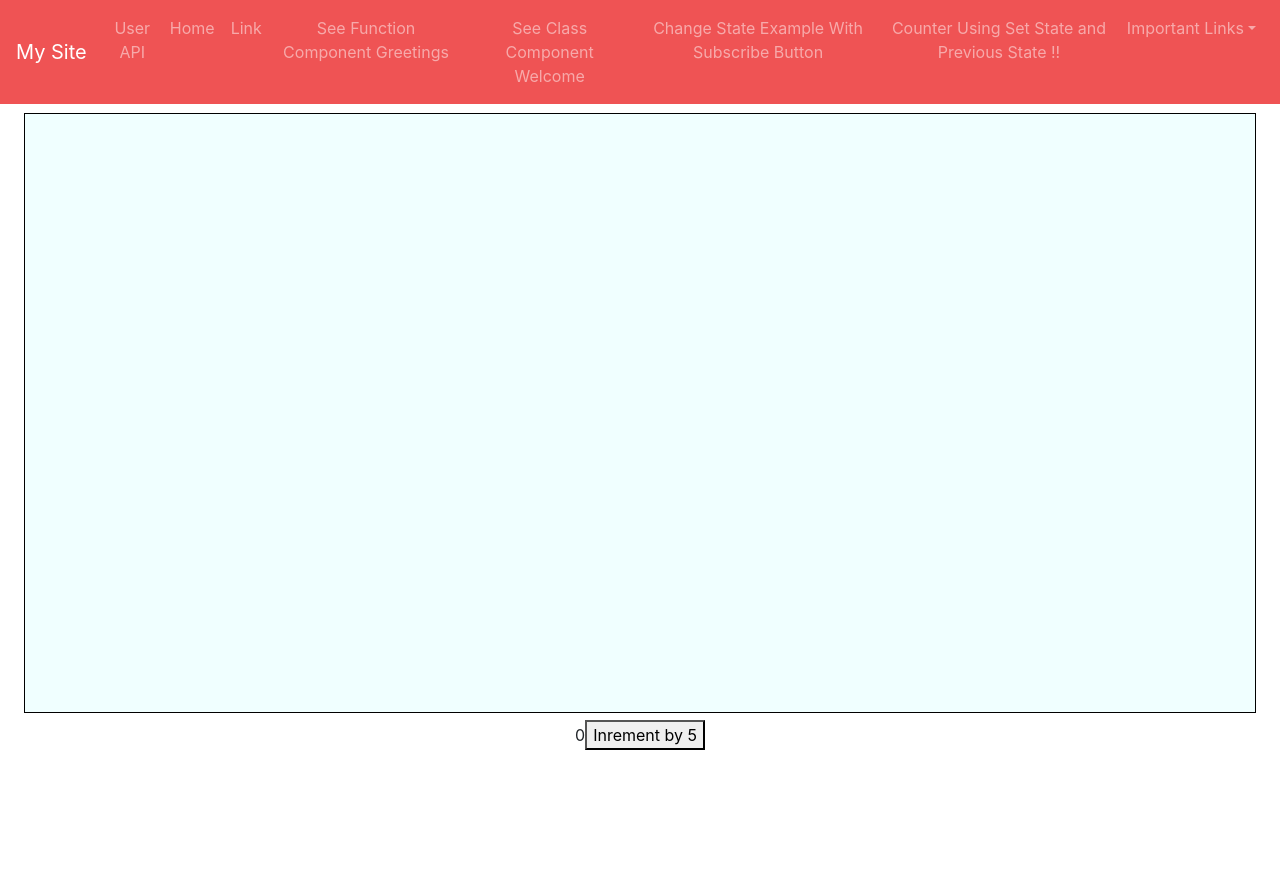
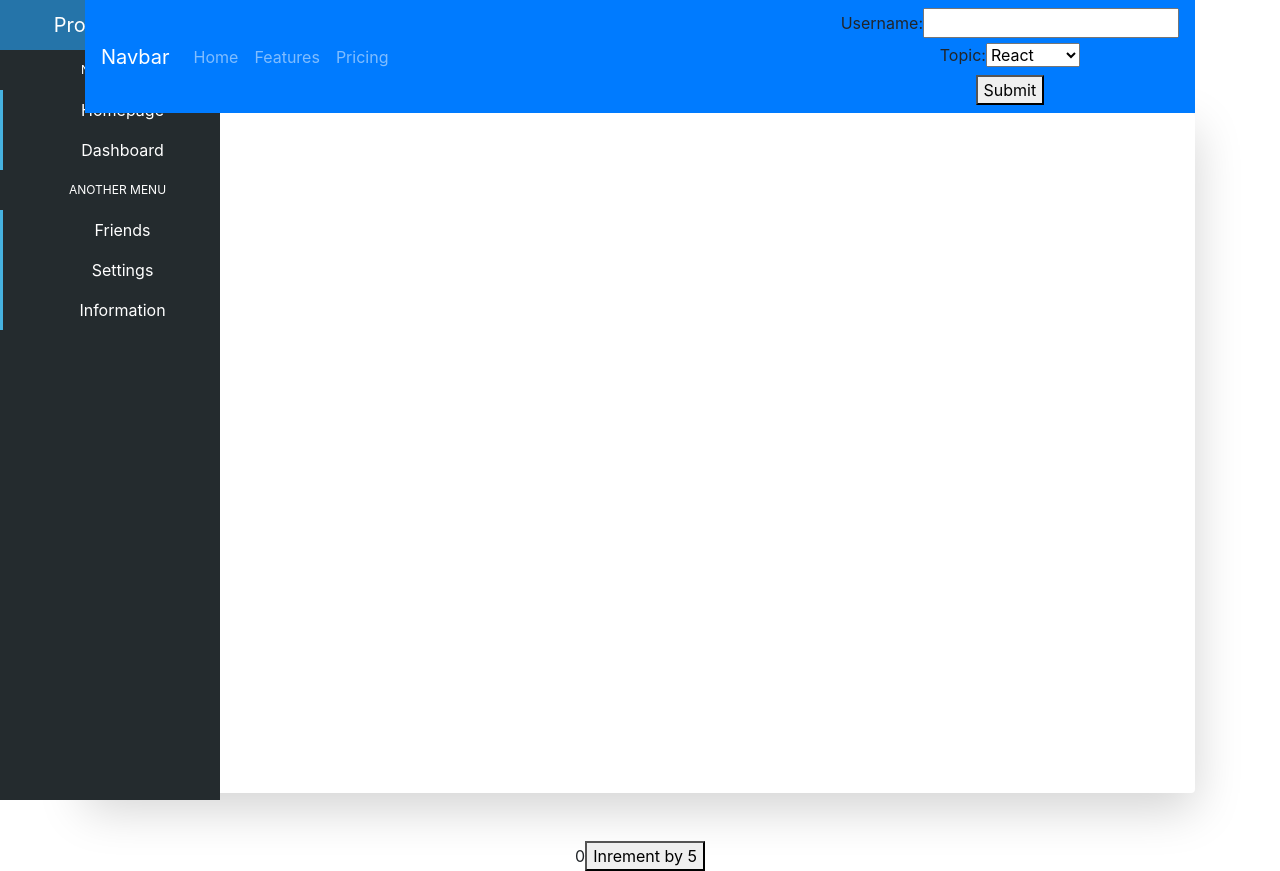
Before and after one commit to vaimehro/demo-react-app, a React (Create React App) app: page / in a window 1280 px wide. Before the commit the page ends 800 px from the top, so only its background shows below. Built offline with nearby package versions, Linux system fonts and the light colour scheme.

Commit message:
css changes

```diff
--- a/package.json
+++ b/package.json
@@ -1,5 +1,6 @@
 {
   "name": "hello-world",
+  "homepage": "https://vaimehro.github.io/demo-react-app",
   "version": "0.1.0",
   "private": true,
   "dependencies": {
@@ -8,13 +9,17 @@
     "@testing-library/user-event": "^7.2.1",
     "axios": "^0.21.1",
     "bootstrap": "^4.6.0",
+    "gh-pages": "^3.1.0",
     "react": "^16.13.1",
     "react-bootstrap": "^1.4.3",
+    "react-bootstrap-sidebar": "0.0.1",
     "react-dom": "^16.13.1",
     "react-router-dom": "^5.2.0",
     "react-scripts": "3.4.1"
   },
   "scripts": {
+    "predeploy": "npm run build",
+    "deploy": "gh-pages -d build",
     "start": "react-scripts start",
     "build": "react-scripts build",
     "test": "react-scripts test",
--- a/src/App.css
+++ b/src/App.css
@@ -38,7 +38,7 @@
   }
 }
 
-.myAppRoutes{
+.content{
   background-color: azure;
   padding: 1em;
   margin: .5em ;
@@ -55,7 +55,7 @@
   background-color: #282c34;
 }
 .dropdown-menu .nav-link{
-  color: #ff6f00  !important;
+  color: #242B2E  !important;
 
 }
 
@@ -66,5 +66,94 @@
 }
 
 .bg-info {
-  background-color:#EF5354 !important;
+  background-color:#242B2E !important;
 }
+
+.sidebar-container {
+  position: fixed;
+  width: 220px;
+  height: 100%;
+  left: 0;
+  overflow-x: hidden;
+  overflow-y: auto;
+  background:  #242B2E;
+  color: #fff;
+}
+
+.content-container {
+
+
+  min-height:calc(100vh - (120px));
+
+}
+
+.sidebar-logo {
+  padding: 10px 15px 10px 30px;
+  font-size: 20px;
+  background-color: #2574A9;
+}
+
+.sidebar-navigation {
+  padding: 0;
+  margin: 0;
+  list-style-type: none;
+  position: relative;
+}
+
+.sidebar-navigation li {
+  background-color: transparent;
+  position: relative;
+  display: inline-block;
+  width: 100%;
+  line-height: 20px;
+}
+
+.sidebar-navigation li a {
+  padding: 10px 15px 10px 30px;
+  display: block;
+  color: #fff;
+}
+
+.sidebar-navigation li .fa {
+  margin-right: 10px;
+}
+
+.sidebar-navigation li a:active,
+.sidebar-navigation li a:hover,
+.sidebar-navigation li a:focus {
+  text-decoration: none;
+  outline: none;
+}
+
+.sidebar-navigation li::before {
+  background-color: #46B2E0;
+  position: absolute;
+  content: '';
+  height: 100%;
+  left: 0;
+  top: 0;
+  -webkit-transition: width 0.2s ease-in;
+  transition: width 0.2s ease-in;
+  width: 3px;
+  z-index: -1;
+}
+
+.sidebar-navigation li:hover::before {
+  width: 100%;
+}
+
+.sidebar-navigation .header {
+  font-size: 12px;
+  text-transform: uppercase;
+  background-color: #242B2E;
+  padding: 10px 15px 10px 30px;
+}
+
+.sidebar-navigation .header::before {
+  background-color: transparent;
+}
+
+.content-container {
+  padding-left: 220px;
+
+}
--- a/src/App.js
+++ b/src/App.js
@@ -1,17 +1,10 @@
 import React from 'react';
 import logo from './logo.svg';
 import 'bootstrap/dist/css/bootstrap.css';
-// Put any other imports below so that CSS from your
-// components takes precedence over default styles.
 
-import {Route, BrowserRouter as Router, Switch, Link, PropsRoute} from "react-router-dom"
-import ListGroup from 'react-bootstrap/ListGroup'
-import Tabs from 'react-bootstrap/Tabs'
-import Nav from 'react-bootstrap/Nav'
-import NavDropdown from 'react-bootstrap/NavDropdown'
-import Navbar from 'react-bootstrap/Navbar'
-import NavLink from 'react-bootstrap/NavLink'
-import FormControl from 'react-bootstrap/FormControl'
+
+import {Route, BrowserRouter as Router, Switch, Link, PropsRoute } from "react-router-dom";
+import {Nav, NavDropdown, Navbar, NavLink, NavItem, Container,FormControl,Button} from "react-bootstrap";
 
 import Greet from "./Components/Greet";
 import Welcome from "./Components/Welcome";
@@ -31,51 +24,103 @@ import {UserProvider} from "./Components/userContext";
 import ComponentC from "./Components/ComponentC";
 import FragmentDemo from "./Components/FragmentDemo";
 import PortalParent from "./Components/PortalParent";
-
+import OrgSideBar from "./Components/OrgSideBar";
 import './App.css';
 import UserList from "./Components/UserList";
 import HigherOrderComponent from "./Components/HigherOrderComponent";
+
 function App() {
     return (
         <div className="App">
-        <Router >
-            <Navbar  expand="lg"  bg="info" variant="dark" >
-                <Navbar.Brand href="#home">My Site</Navbar.Brand>
-                <Navbar.Toggle aria-controls="basic-navbar-nav"/>
+            <Router>
 
-                <Navbar.Collapse id="basic-navbar-nav" >
+                <Container>
+                    <div className="sidebar-container">
+                        <div className="sidebar-logo">
+                            Project Name
+                        </div>
+                        <ul className="sidebar-navigation">
+                            <li className="header">Navigation</li>
+                            <li>
+                                <a href="/UserList">
+                                    <i className="fa fa-home" aria-hidden="true"></i> Homepage
+                                </a>
+                            </li>
+                            <li>
+                                <a href="#">
+                                    <i className="fa fa-tachometer" aria-hidden="true"></i> Dashboard
+                                </a>
+                            </li>
+                            <li className="header">Another Menu</li>
+                            <li>
+                                <a href="#">
+                                    <i className="fa fa-users" aria-hidden="true"></i> Friends
+                                </a>
+                            </li>
+                            <li>
+                                <a href="#">
+                                    <i className="fa fa-cog" aria-hidden="true"></i> Settings
+                                </a>
+                            </li>
+                            <li>
+                                <a href="#">
+                                    <i className="fa fa-info-circle" aria-hidden="true"></i> Information
+                                </a>
+                            </li>
+                        </ul>
+                    </div>
+                    {/*<Navbar collapseOnSelect bg="dark" variant="dark">*/}
+                    {/*    <Navbar.Brand href="#home">My Site</Navbar.Brand>*/}
+                    {/*    <Navbar.Toggle aria-controls="basic-navbar-nav"/>*/}
+
+                    {/*    <Navbar.Collapse id="basic-navbar-nav" >*/}
+                    {/*        <Nav fill variant="tabs" className="mr-auto">*/}
+                    {/*            <NavLink as={Link} to="/UserList">User API</NavLink>*/}
+                    {/*            <Nav.Link as={Link}  to="/GreetFunctionComponent">Home </Nav.Link>*/}
+                    {/*            <Nav.Link as={Link}  to="/WelcomeClassComponent">Link</Nav.Link>*/}
+                    {/*            <NavLink as={Link} to="/GreetFunctionComponent">See Function Component Greetings</NavLink>*/}
+                    {/*            <NavLink as={Link} to="/WelcomeClassComponent">See Class Component Welcome</NavLink>*/}
+                    {/*            <NavLink as={Link} to="/StateExampleComponent">Change State Example With Subscribe Button</NavLink>*/}
+                    {/*            <NavLink as={Link} to="/SetStateCounter">Counter Using Set State and Previous State !!</NavLink>*/}
+                    {/*            <NavDropdown title="Important Links"  id="collasible-nav-dropdown" >*/}
+                    {/*                <NavLink as={Link} to="/EventBindInClassComponent">Event Bind In Class Component</NavLink>*/}
+                    {/*                <NavDropdown.Divider />*/}
+                    {/*                <NavLink as={Link} to="/AccessFunctionParentComponentFromChildComponent">*/}
+                    {/*                    Access Function f Parent Component From Child Component*/}
+                    {/*                </NavLink>*/}
+                    {/*                <NavDropdown.Divider />*/}
+                    {/*                <NavLink as={Link} to="/ListRenderingComponent">*/}
+                    {/*                    List Rendering By Creating Single Component as Person and Re using It in Person List*/}
+                    {/*                </NavLink>*/}
+                    {/*                <NavDropdown.Divider />*/}
+                    {/*                <NavLink as={Link} to="/Form"> Form Elements </NavLink>*/}
+                    {/*                <NavLink as={Link} to="/LifeCycleA">Check Order of Mounting Phase Method</NavLink>*/}
+                    {/*                <NavLink as={Link} to="/FragmentDemo">Fragment Demo, Use &lt;&gt; &lt;/&gt; </NavLink>*/}
+                    {/*                <NavLink as={Link} to="/PortalParent">Portal Demo with Modal</NavLink>*/}
+                    {/*                <NavLink as={Link} to="/HOCExample">HOC Example </NavLink>*/}
+                    {/*                <NavLink as={Link} to="/ContextApi">Context Api </NavLink>*/}
+
+                    {/*            </NavDropdown>*/}
+                    {/*        </Nav>*/}
+                    {/*    </Navbar.Collapse>*/}
+                    {/*</Navbar>*/}
+
+                    <Navbar bg="primary" variant="dark">
+                        <Navbar.Brand href="#home">Navbar</Navbar.Brand>
                         <Nav className="mr-auto">
-                        <NavLink as={Link} to="/UserList">User API</NavLink>
-                        <Nav.Link as={Link}  to="/GreetFunctionComponent">Home </Nav.Link>
-                        <Nav.Link as={Link}  to="/WelcomeClassComponent">Link</Nav.Link>
-                        <NavLink as={Link} to="/GreetFunctionComponent">See Function Component Greetings</NavLink>
-                        <NavLink as={Link} to="/WelcomeClassComponent">See Class Component Welcome</NavLink>
-                        <NavLink as={Link} to="/StateExampleComponent">Change State Example With Subscribe Button</NavLink>
-                        <NavLink as={Link} to="/SetStateCounter">Counter Using Set State and Previous State !!</NavLink>
-                        <NavDropdown title="Important Links"  id="collasible-nav-dropdown" >
-                            <NavLink as={Link} to="/EventBindInClassComponent">Event Bind In Class Component</NavLink>
-                            <NavDropdown.Divider />
-                            <NavLink as={Link} to="/AccessFunctionParentComponentFromChildComponent">
-                                Access Function f Parent Component From Child Component
-                            </NavLink>
-                            <NavDropdown.Divider />
-                            <NavLink as={Link} to="/ListRenderingComponent">
-                                List Rendering By Creating Single Component as Person and Re using It in Person List
-                            </NavLink>
-                            <NavDropdown.Divider />
-                            <NavLink as={Link} to="/Form"> Form Elements </NavLink>
-                            <NavLink as={Link} to="/LifeCycleA">Check Order of Mounting Phase Method</NavLink>
-                            <NavLink as={Link} to="/FragmentDemo">Fragment Demo, Use &lt;&gt; &lt;/&gt; </NavLink>
-                            <NavLink as={Link} to="/PortalParent">Portal Demo with Modal</NavLink>
-                            <NavLink as={Link} to="/HOCExample">HOC Example </NavLink>
-                            <NavLink as={Link} to="/ContextApi">Context Api </NavLink>
-
-                        </NavDropdown>
+                            <Nav.Link href="#home">Home</Nav.Link>
+                            <Nav.Link href="#features">Features</Nav.Link>
+                            <Nav.Link href="#pricing">Pricing</Nav.Link>
                         </Nav>
-                </Navbar.Collapse>
+                        <Form inline>
+                            <FormControl type="text" placeholder="Search" className="mr-sm-2" />
+                            <Button variant="outline-light">Search</Button>
+                        </Form>
                     </Navbar>
 
-            <div className="myAppRoutes">
+                    <div className="content-container shadow-lg p-3 mb-5 bg-white rounded">
+
+                        <div className="container-fluid">
 
                             <Switch>
                                 <Route path="/GreetFunctionComponent" children={<Greet name={"Vaibhav"}/>}></Route>
@@ -83,7 +128,8 @@ function App() {
                                 <Route path="/StateExampleComponent" component={Message}></Route>
                                 <Route path="/SetStateCounter" component={Counter}></Route>
                                 <Route path="/EventBindInClassComponent" component={EventBind}></Route>
-                    <Route path="/AccessFunctionParentComponentFromChildComponent" component={ParentComponent}></Route>
+                                <Route path="/AccessFunctionParentComponentFromChildComponent"
+                                       component={ParentComponent}></Route>
                                 <Route path="/ListRenderingComponent" component={NameList}></Route>
                                 <Route path="/Form" component={Form}></Route>
                                 <Route path="/LifeCycleA" component={LifeCycleA}></Route>
@@ -93,30 +139,17 @@ function App() {
                                 <Route path="/ContextApi" component={ComponentC}></Route>
                                 <Route path="/UserList" component={UserList}></Route>
 
-
-
                             </Switch>
-                {/*<Greet name="vaibhav"></Greet>*/}
-                {/*     <Greet name="tushar"></Greet>*/}
-                {/*     <Welcome></Welcome>*/}
-                {/*     <Message></Message>*/}
-                {/*     <Counter></Counter>*/}
-                {/*<EventBind></EventBind>*/}
-                {/*<FunctionClick></FunctionClick>*/}
-                {/*     <ClassClick></ClassClick>*/}
-                {/*     <ParentComponent></ParentComponent>*/}
-                {/*     <NameList></NameList>*/}
-                {/*  <Form></Form>*/}
-                {/*<LifeCycleA></LifeCycleA>*/}
-                {/*<PureComp></PureComp>*/}
-                {/*<RefsDemo></RefsDemo>*/}
-                {/*<ClickCounter></ClickCounter>*/}
-                {/*<UserProvider value="Vaibhav"> <ComponentC></ComponentC>  </UserProvider>*/}
 
 
                         </div>
+                    </div>
+                </Container>
+
             </Router>
             <HigherOrderComponent></HigherOrderComponent>
+
+
         </div>
     );
 }
```
Also changed, not shown: src/Components/OrgSideBar.js (added), 1 other file (tests, documents, lock files or other folders). Lines whose indentation alone changed are shown as unchanged.
